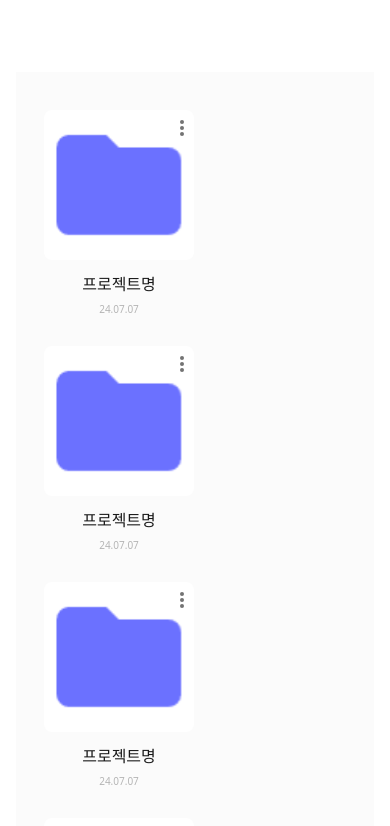
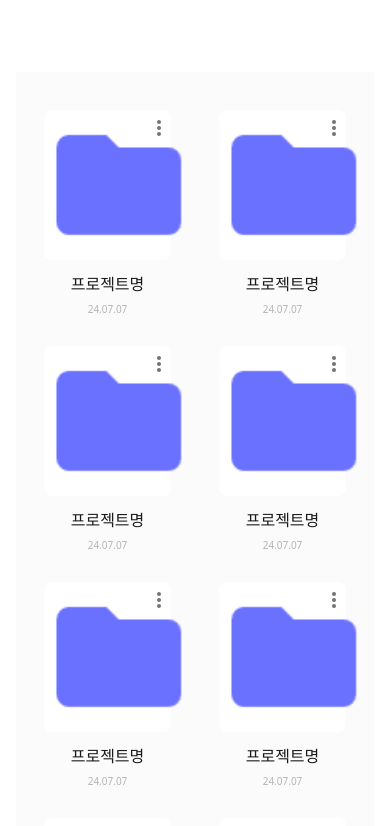
Before and after one commit to Talk-Kit/talk-kit-frontend, a Next.js app: page /my-project in a window 390 px wide. Shown: the top 826 px of the page. Built offline with nearby package versions, Linux system fonts and the light colour scheme.

Commit message:
🔮[프로젝트_내 프로젝트] : 프로젝트 폴더 배치 grid로 변경 및 반응형 적용

```diff
--- a/app/my-project/components/MyProjectFolder.tsx
+++ b/app/my-project/components/MyProjectFolder.tsx
@@ -24,7 +24,7 @@ export default function MyProjectFolder({
   const [showDetail, setShowDetail] = useState(false);
   return (
     <div
-      className="flex-center py-[6px] px-3 flex-col gap-3 w-auto cursor-pointer"
+      className="flex-center max-w-[174px] py-[6px] px-3 flex-col gap-3 w-auto cursor-pointer"
       onClick={() => {
         if (isCreate) {
           router.push("/my-project/new-project");
--- a/app/my-project/page.tsx
+++ b/app/my-project/page.tsx
@@ -21,9 +21,9 @@ export default function MyProject() {
       {myProjectList.length > 0 ? (
         <div
           style={{ background: "rgba(247, 247, 247, 0.50)" }}
-          className="flex py-8 px-0 flex-col justify-center items-center gap-8 self-stretch"
+          className="flex py-8 px-0 flex-col items-center gap-8 self-stretch"
         >
-          <div className="flex w-full py-0 px-4 justify-start gap-6 self-stretch flex-wrap">
+          <div className="grid sm:grid-cols-2 md:grid-cols-4 lg:grid-cols-5 py-0 px-4 gap-6 self-stretch">
             {myProjectList.map((index) => (
               <MyProjectFolder title="프로젝트명" date="24.07.07" key={index} />
             ))}
```
